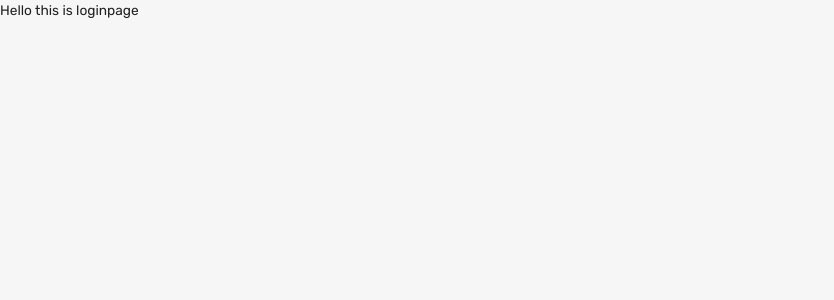
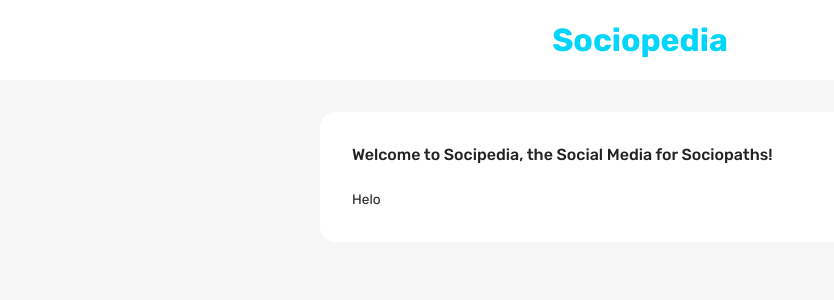
Before and after one commit to MaanLad/React_Social_Media, a React (Create React App) app in the folder client/: page / in a window 1280 px wide. Shown: the top 300 px of the page, without its empty margins (0-834 px from the left). Built offline with nearby package versions, Linux system fonts and the light colour scheme.

Commit message:
login ui started

```diff
--- a/client/src/App.js
+++ b/client/src/App.js
@@ -7,7 +7,7 @@
 import { CssBaseline, ThemeProvider } from '@mui/material'
 import { createTheme } from "@mui/material/styles"
 import { themeSettings } from "./theme"
-import Navbar from 'scenes/navbar'
+// import Navbar from 'scenes/navbar'
 
 const App = () => {
   const mode = useSelector((state) => state.mode)
--- /dev/null
+++ b/client/src/scenes/loginPage/Form.jsx
@@ -0,0 +1,11 @@
+import {Box} from "@mui/material";
+
+const Form=()=>{
+    return (
+      <Box>
+        Helo
+      </Box>
+    );
+}
+
+export default Form;
--- a/client/src/scenes/loginPage/index.jsx
+++ b/client/src/scenes/loginPage/index.jsx
@@ -1,8 +1,46 @@
+import { Box, Typography, useTheme, useMediaQuery } from "@mui/material";
+import Form from "./Form.jsx";
+
 const LoginPage=()=>{
+const theme=useTheme();
+const isNonMobileScreens=useMediaQuery("(min-width:1000px)");
+
     return(
-        <div>
-            Hello this is loginpage
-        </div>
+        <Box>
+            <Box
+            width='100%'
+            backgroundColor={theme.palette.background.alt}
+            p="1rem 6%"
+            textAlign='center'
+            >
+
+                <Typography
+                fontWeight="bold"
+                fontSize="32px"
+                color='primary'
+                >
+                    Sociopedia
+                </Typography>
+            </Box>
+            <Box
+                width={isNonMobileScreens?"50%":"90%"}
+                justifyContent='center'
+                backgroundColor={theme.palette.background.alt}
+                p='2rem'
+                m='2rem auto'
+                borderRadius='15px'
+                >
+
+                    <Typography
+                    fontWeight='500'
+                    variant="h5"
+                    sx={{mb:"1.5rem"}}
+                    >
+                    Welcome to Socipedia, the Social Media for Sociopaths!
+                    </Typography>
+                <Form/>
+                </Box>
+        </Box>
     )
 }
 
```
